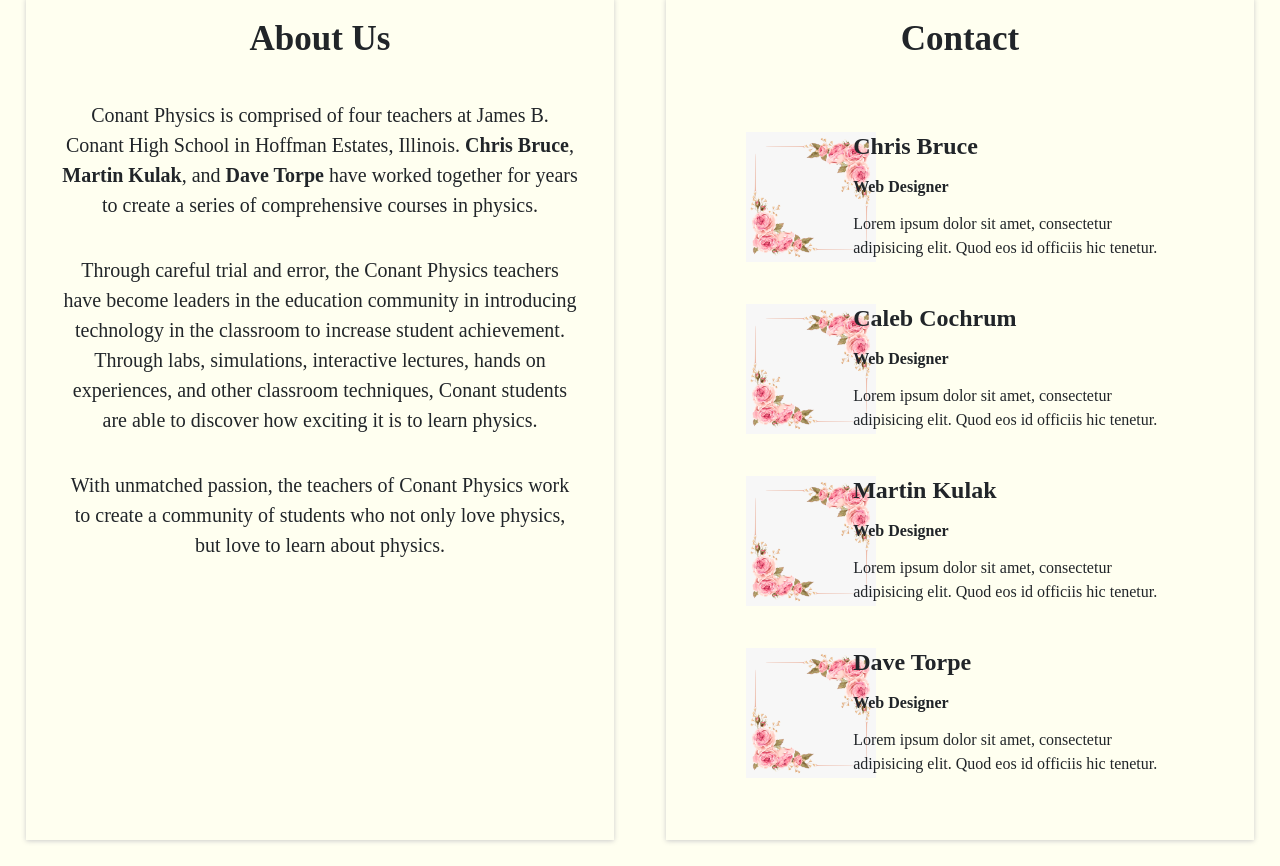
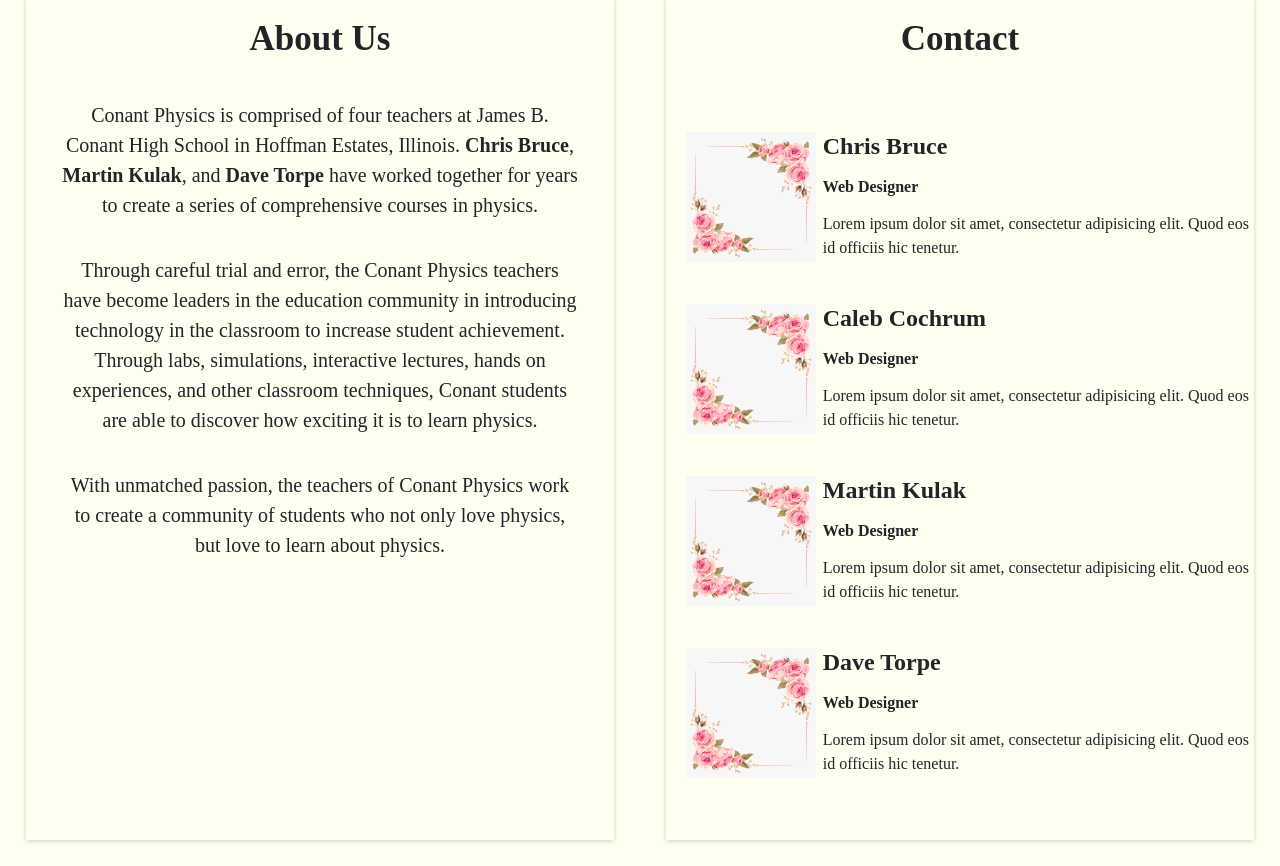
Before and after one commit to anandani4136/Conant-Physics, a React (Create React App) app in the folder frontend/: page /home in a window 1280 px wide. Shown: the part 500-1366 px from the top of the page. Built offline with nearby package versions, Linux system fonts and the light colour scheme.

Commit message:
small changes

```diff
--- a/frontend/src/components/Home.js
+++ b/frontend/src/components/Home.js
@@ -40,7 +40,7 @@ export default class HomeScreen extends React.Component {
                             <div className="infoTitle">Contact</div>
                                 <MDBCardBody>
                                     <MDBRow className="text-md-left">
-                                        <MDBCol lg="10" md="12" className="mb-1">
+                                        <MDBCol lg="15" md="15" className="mb-1">
                                             <div className="infoDiv">
                                                 <MDBCol md="2" lg="3" className="float-left">
                                                     <div className="teacherImg"></div>
@@ -51,7 +51,7 @@ export default class HomeScreen extends React.Component {
                                                     alt="Sample avatar"
                                                 /> */}
                                                 </MDBCol>
-                                                <MDBCol md="8" lg="10" className="float-right">
+                                                <MDBCol md="20" lg="10" className="float-right">
                                                     <h4 className="font-weight-bold mb-3">Chris Bruce</h4>
                                                     <h6 className="font-weight-bold grey-text mb-3">
                                                         Web Designer
@@ -73,7 +73,7 @@ export default class HomeScreen extends React.Component {
                                                 </div>
                                         </MDBCol>
 
-                                        <MDBCol lg="10" md="12" className="mb-1">
+                                        <MDBCol lg="15" md="15" className="mb-1">
                                             <div className="infoDiv">
                                                 <MDBCol md="2" lg="3" className="float-left">
                                                     <div className="teacherImg"></div>
@@ -84,7 +84,7 @@ export default class HomeScreen extends React.Component {
                                                     alt="Sample avatar"
                                                 /> */}
                                                 </MDBCol>
-                                                <MDBCol md="8" lg="10" className="float-right">
+                                                <MDBCol md="20" lg="10" className="float-right">
                                                     <h4 className="font-weight-bold mb-3">Caleb Cochrum</h4>
                                                     <h6 className="font-weight-bold grey-text mb-3">
                                                         Web Designer
@@ -106,7 +106,7 @@ export default class HomeScreen extends React.Component {
                                                 </div>
                                         </MDBCol>
 
-                                        <MDBCol lg="10" md="12" className="mb-1">
+                                        <MDBCol lg="15" md="15" className="mb-1">
                                             <div className="infoDiv">
                                                 <MDBCol md="2" lg="3" className="float-left">
                                                     <div className="teacherImg"></div>
@@ -117,7 +117,7 @@ export default class HomeScreen extends React.Component {
                                                     alt="Sample avatar"
                                                 /> */}
                                                 </MDBCol>
-                                                <MDBCol md="8" lg="10" className="float-right">
+                                                <MDBCol md="20" lg="10" className="float-right">
                                                     <h4 className="font-weight-bold mb-3">Martin Kulak</h4>
                                                     <h6 className="font-weight-bold grey-text mb-3">
                                                         Web Designer
@@ -139,7 +139,7 @@ export default class HomeScreen extends React.Component {
                                                 </div>
                                         </MDBCol>
 
-                                        <MDBCol lg="10" md="12" className="mb-1">
+                                        <MDBCol lg="15" md="15" className="mb-1">
                                             <div className="infoDiv">
                                                 <MDBCol md="2" lg="3" className="float-left">
                                                     <div className="teacherImg"></div>
@@ -150,7 +150,7 @@ export default class HomeScreen extends React.Component {
                                                     alt="Sample avatar"
                                                 /> */}
                                                 </MDBCol>
-                                                <MDBCol md="8" lg="10" className="float-right">
+                                                <MDBCol md="20" lg="10" className="float-right">
                                                     <h4 className="font-weight-bold mb-3">Dave Torpe</h4>
                                                     <h6 className="font-weight-bold grey-text mb-3">
                                                         Web Designer
@@ -172,7 +172,6 @@ export default class HomeScreen extends React.Component {
                                                 </div>
                                         </MDBCol>
 
-
                                 </MDBRow>
                             </MDBCardBody>
                         </div>
```
